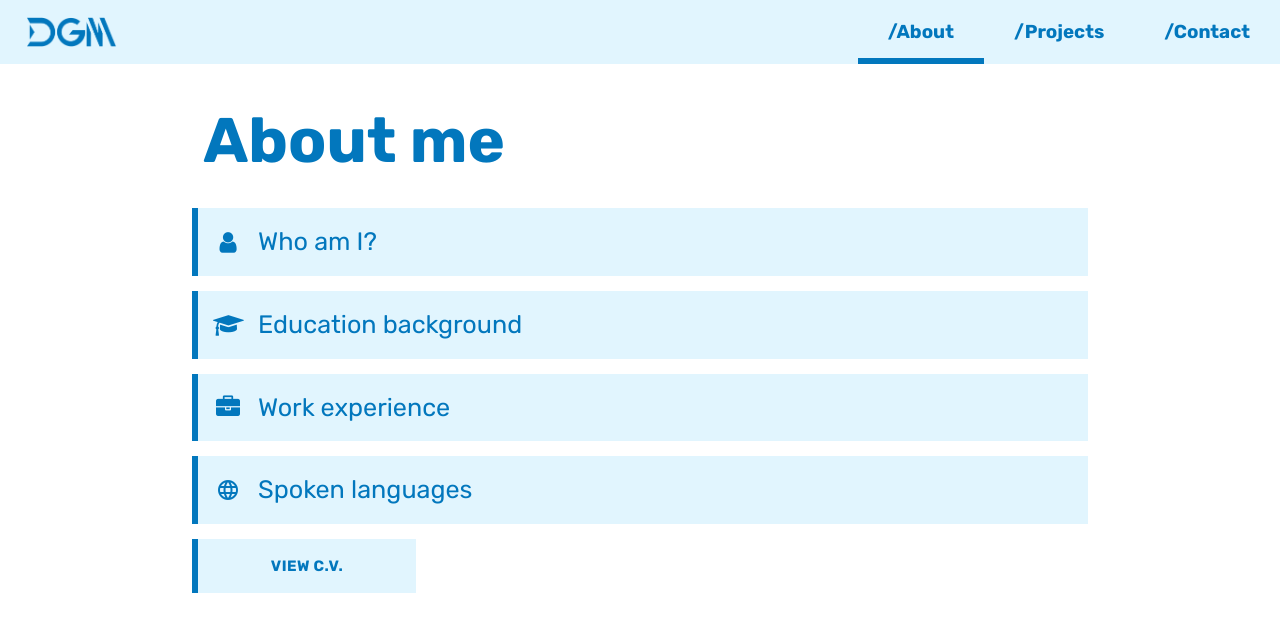
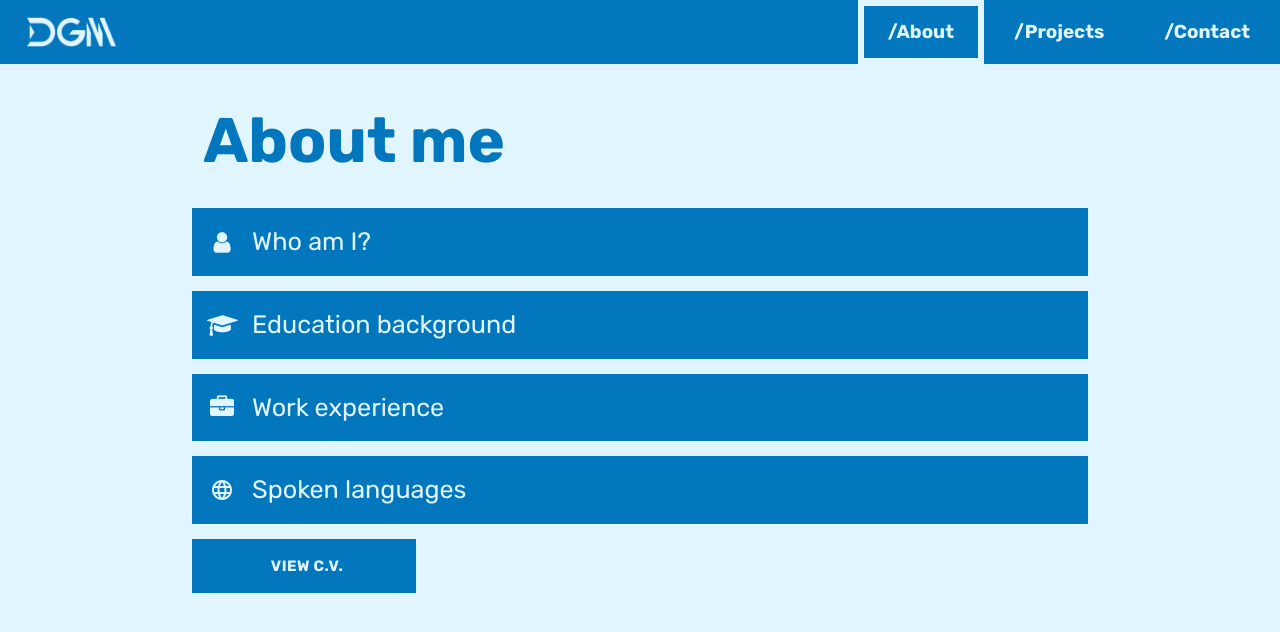
Before and after one commit to daliife/dgm-website-angular, an Angular app: page /about in a window 1280 px wide. Shown: the top 632 px of the page. Built offline with nearby package versions, Linux system fonts and the light colour scheme.

Commit message:
feat: new styles + unit testing

```diff
--- a/src/app/components/navigation/navigation.component.html
+++ b/src/app/components/navigation/navigation.component.html
@@ -2,13 +2,13 @@
   <nav class="z-depth-0 white animate__animated animate__slideInDown animate__delay-1s">
     <div id="navbar" class="nav-wrapper">
       <a routerLink="/" class="brand-logo left">
-        <img src="assets/dgm_icon.png" />
+        <img src="assets/dgm_icon_white.png" />
       </a>
       <ul class="right">
         <li *ngFor="let link of links" [ngClass]="currentRoute === link.url ? 'active' : ' '">
-          <a class="light-blue-text text-darken-3 hide-on-med-and-down" routerLink="{{ link.url }}">{{ link.title }}</a>
-          <a class="light-blue-text text-darken-3 hide-on-large-only" routerLink="{{ link.url }}">
-            <i class="material-icons light-blue-text text-darken-3">{{ link.icon }}</i>
+          <a class="light-blue-text text-lighten-5 hide-on-med-and-down" routerLink="{{ link.url }}">{{ link.title }}</a>
+          <a class="light-blue-text text-lighten-5 hide-on-large-only" routerLink="{{ link.url }}">
+            <i class="material-icons light-blue-text text-lighten-5">{{ link.icon }}</i>
           </a>
         </li>
       </ul>
--- a/src/app/components/navigation/navigation.component.scss
+++ b/src/app/components/navigation/navigation.component.scss
@@ -5,9 +5,10 @@
   margin: 0 2%;
   img {
     height: 2rem;
-  }
-  img:hover {
-    opacity: 0.65;
+    transition: all 150ms ease-in-out;
+    &:hover {
+      transform: translate(0.75rem, 0rem);
+    }
   }
 }
 nav ul li {
@@ -20,20 +21,21 @@ nav ul li a {
   font-size: 1.25rem;
   font-weight: 700;
   padding: 0 2rem;
-  box-shadow: inset 0 0 0 0 var(--color-primary);
+  box-shadow: inset 0 0 0 0 var(--color-secondary);
   transition: all 250ms;
 }
 nav ul li.active a {
-  box-shadow: inset 0 -6px 0 0 var(--color-primary);
+  box-shadow: inset 0 0 0 6px var(--color-secondary);
 }
 nav ul li a:hover {
   background-color: transparent !important;
+  box-shadow: inset 0 0 0 6px var(--color-secondary);
 }
 #navbar {
-  background: var(--color-secondary);
+  background: var(--color-primary);
 }
 .side-nav {
-  background-color: var(--color-secondary);
+  background-color: var(--color-primary);
   width: 15rem;
   li {
     text-align: center;
--- a/src/app/pages/about/about.component.html
+++ b/src/app/pages/about/about.component.html
@@ -6,10 +6,10 @@
   </div>
   <ul class="collapsible animate__animated animate__zoomIn animate__faster" data-collapsible="expandable">
     <li (click)="onClickToggle($event)">
-      <div class="flow-text collapsible-header valign-wrapper light-blue-text text-darken-3 active">
+      <div class="flow-text collapsible-header valign-wrapper light-blue-text text-lighten-5 light-blue darken-3 active">
         <i class="fa fa-user fa-lg" aria-hidden="true"></i>Who am I?
       </div>
-      <div class="collapsible-body row">
+      <div class="collapsible-body row light-blue-text text-lighten-5 light-blue darken-3">
         <div class="col s6 m4 l3">
           <img
             src="assets/dgm_profile.png"
@@ -19,7 +19,7 @@
           />
         </div>
         <div class="col s12 m8 l9 left-align-text">
-          <span class="flow-text light-blue-text text-darken-3 description-text"
+          <span class="flow-text description-text"
             >Multimedia engineer with extensive practical experience in web and graphic design, 3D modelling, videogame developing on Unity
             and additional multimedia projects.<br /><br />Open to new computing environments and programming languages. I consider myself
             organised, punctual and a perfectionist who does not lack creativity.<br /><br />I look forward to new challenges which allow me
@@ -29,15 +29,15 @@
       </div>
     </li>
     <li (click)="onClickToggle($event)">
-      <div class="flow-text collapsible-header valign-wrapper light-blue-text text-darken-3">
+      <div class="flow-text collapsible-header valign-wrapper light-blue-text text-lighten-5 light-blue darken-3">
         <i class="fa fa-graduation-cap fa-lg" aria-hidden="true"></i>Education background
       </div>
-      <div class="collapsible-body">
+      <div class="collapsible-body light-blue-text text-lighten-5 light-blue darken-3">
         <table class="flow-text">
           <tbody>
             <tr *ngFor="let e of education">
               <td>
-                <a class="light-blue-text text-darken-3" href="{{ e.href }}" target="_blank">{{ e.field_1 }}</a>
+                <a class="light-blue-text text-lighten-5 light-blue darken-3" href="{{ e.href }}" target="_blank">{{ e.field_1 }}</a>
               </td>
               <td class="right-align">{{ e.field_3 }}</td>
             </tr>
@@ -46,15 +46,17 @@
       </div>
     </li>
     <li (click)="onClickToggle($event)">
-      <div class="flow-text collapsible-header valign-wrapper light-blue-text text-darken-3">
+      <div class="flow-text collapsible-header valign-wrapper light-blue-text text-lighten-5 light-blue darken-3">
         <i class="fa fa-briefcase fa-lg" aria-hidden="true"></i>Work experience
       </div>
-      <div class="collapsible-body">
+      <div class="collapsible-body light-blue-text text-lighten-5 light-blue darken-3">
         <table class="flow-text">
           <tbody>
             <tr *ngFor="let work of works">
               <td>
-                <a class="light-blue-text text-darken-3" href="{{ work.href }}" target="_blank">{{ work.field_1 }} @ {{ work.field_2 }}</a>
+                <a class="light-blue-text text-lighten-5 light-blue darken-3" href="{{ work.href }}" target="_blank"
+                  >{{ work.field_1 }} @ {{ work.field_2 }}</a
+                >
               </td>
               <td class="right-align">{{ work.field_3 }}</td>
             </tr>
@@ -63,14 +65,14 @@
       </div>
     </li>
     <li (click)="onClickToggle($event)">
-      <div class="flow-text collapsible-header valign-wrapper light-blue-text text-darken-3">
+      <div class="flow-text collapsible-header valign-wrapper light-blue-text text-lighten-5 light-blue darken-3">
         <i class="material-icons">language</i>Spoken languages
       </div>
-      <div class="collapsible-body">
+      <div class="collapsible-body light-blue-text text-lighten-5 light-blue darken-3">
         <table class="flow-text">
           <tbody>
             <tr *ngFor="let lang of languages">
-              <td class="light-blue-text text-darken-3">{{ lang.field_1 }}</td>
+              <td>{{ lang.field_1 }}</td>
               <td>{{ lang.field_2 }}</td>
             </tr>
           </tbody>
@@ -82,8 +84,8 @@
     <div class="card-link col s12 m4 l3 btn-large">
       <a
         id="downloadButton"
-        class="light-blue light-blue lighten-5 light-blue-text text-darken-3 valign-wrapper center"
-        href="https://www.dropbox.com/s/6z9hqc1h2i8uacr/CV_David_Gimeno_Ma%C3%B1e_28022021.png?raw=1"
+        class="light-blue-text text-lighten-5 light-blue darken-3 valign-wrapper center"
+        href="https://www.drºpbox.com/s/6z9hqc1h2i8uacr/CV_David_Gimeno_Ma%C3%B1e_28022021.png?raw=1"
         target="_blank"
         download
         >View C.V.
--- a/src/app/pages/about/about.component.scss
+++ b/src/app/pages/about/about.component.scss
@@ -6,7 +6,6 @@
   border: 0px solid var(--color-primary) !important;
   li {
     margin-bottom: 1rem;
-    border-left: 6px solid var(--color-primary);
     background-color: var(--color-primary);
   }
 }
--- a/src/app/pages/about/about.component.ts
+++ b/src/app/pages/about/about.component.ts
@@ -1,7 +1,7 @@
 import { Component } from '@angular/core';
-import { InfoField } from './infoField.model';
 import { AboutService } from './about.service';
 import { ProjectsService } from '../../projects/projects.service';
+import { InfoField } from 'src/app/models/infoField.model';
 
 @Component({
   templateUrl: './about.component.html',
@@ -12,7 +12,6 @@ export class AboutComponent {
   works: InfoField[];
   education: InfoField[];
   languages: InfoField[];
-  starredProjects: any[] = [];
 
   constructor(aboutService: AboutService, private projectsService: ProjectsService) {
     this.works = aboutService.getWorks();
--- a/src/app/pages/about/about.service.ts
+++ b/src/app/pages/about/about.service.ts
@@ -1,4 +1,4 @@
-import { InfoField } from './infoField.model';
+import { InfoField } from '../../models/infoField.model';
 import { Injectable } from '@angular/core';
 
 @Injectable()
--- a/src/app/pages/contact/contact.component.html
+++ b/src/app/pages/contact/contact.component.html
@@ -13,9 +13,9 @@
       target="_blank"
       class="card-link col offset-s1 s10 m5 l3 offset-m1 offset-l1 animate__animated animate__zoomIn animate__faster"
     >
-      <div class="card-panel light-blue lighten-5">
-        <i class="fa fa-{{ contact.icon }} fa-3x light-blue-text text-darken-3" aria-hidden="true"></i>
-        <p class="center-align flow-text light-blue-text text-darken-3 truncate">
+      <div class="card-panel light-blue-text text-lighten-5 light-blue darken-3">
+        <i class="fa fa-{{ contact.icon }} fa-3x light-blue-text text-lighten-5" aria-hidden="true"></i>
+        <p class="center-align flow-text light-blue-text text-lighten-5 truncate">
           {{ contact.name }}
         </p>
       </div>
--- a/src/app/pages/contact/contact.component.scss
+++ b/src/app/pages/contact/contact.component.scss
@@ -14,7 +14,6 @@
   border-radius: 0;
   padding: 0;
   margin: 1rem 0;
-  border-left: 6px solid var(--color-primary);
 }
 @media (min-width: 1024px) {
   .card-panel:hover {
--- a/src/app/projects/projects.component.html
+++ b/src/app/projects/projects.component.html
@@ -12,10 +12,10 @@
       href="{{ project.html_url }}"
       target="_blank"
     >
-      <div class="card-content white light-blue lighten-5 light-blue-text text-darken-3">
+      <div class="card-content light-blue-text text-lighten-5 light-blue darken-3">
         <span class="card-title">
           <div class="card-title-content" [ngStyle]="{ 'margin-top': !!!project.language ? '0rem' : '' }">
-            <span *ngIf="project.language" class="badge light-blue darken-3 light-blue-text text-lighten-5">
+            <span *ngIf="project.language" class="badge light-blue lighten-5 light-blue-text text-darken-3">
               <i class="material-icons tiny">navigate_next</i>{{ project.language }}
             </span>
             <h5 class="project-title text-ellipsis">{{ project.name }}</h5>
--- a/src/app/projects/projects.component.scss
+++ b/src/app/projects/projects.component.scss
@@ -17,7 +17,6 @@
   background-color: var(--color-primary) !important;
   border-radius: 0;
   padding: 0;
-  border-left: 6px solid var(--color-primary);
 }
 .card-title-content {
   display: flex;
@@ -30,9 +29,9 @@
   align-items: center;
   min-width: auto;
   position: absolute;
-  right: 0;
-  top: 0;
-  padding: 1rem;
+  right: 0.25rem;
+  top: 0.25rem;
+  padding: 0.5rem 1rem;
   margin: 0;
   font-size: 0.75rem;
   text-transform: uppercase;
--- a/src/styles.scss
+++ b/src/styles.scss
@@ -12,7 +12,7 @@ html {
   -moz-user-select: none;
   -ms-user-select: none;
   user-select: none;
-  /* background-color: var(--color-secondary); */
+  background-color: var(--color-secondary);
 }
 body {
   font-family: 'Rubik', sans-serif;
```
Also changed, not shown: src/app/models/infoField.model.ts (renamed from src/app/pages/about/infoField.model.ts), src/assets/dgm_icon_white.png (added), 1 other file (tests, documents, lock files or other folders).
